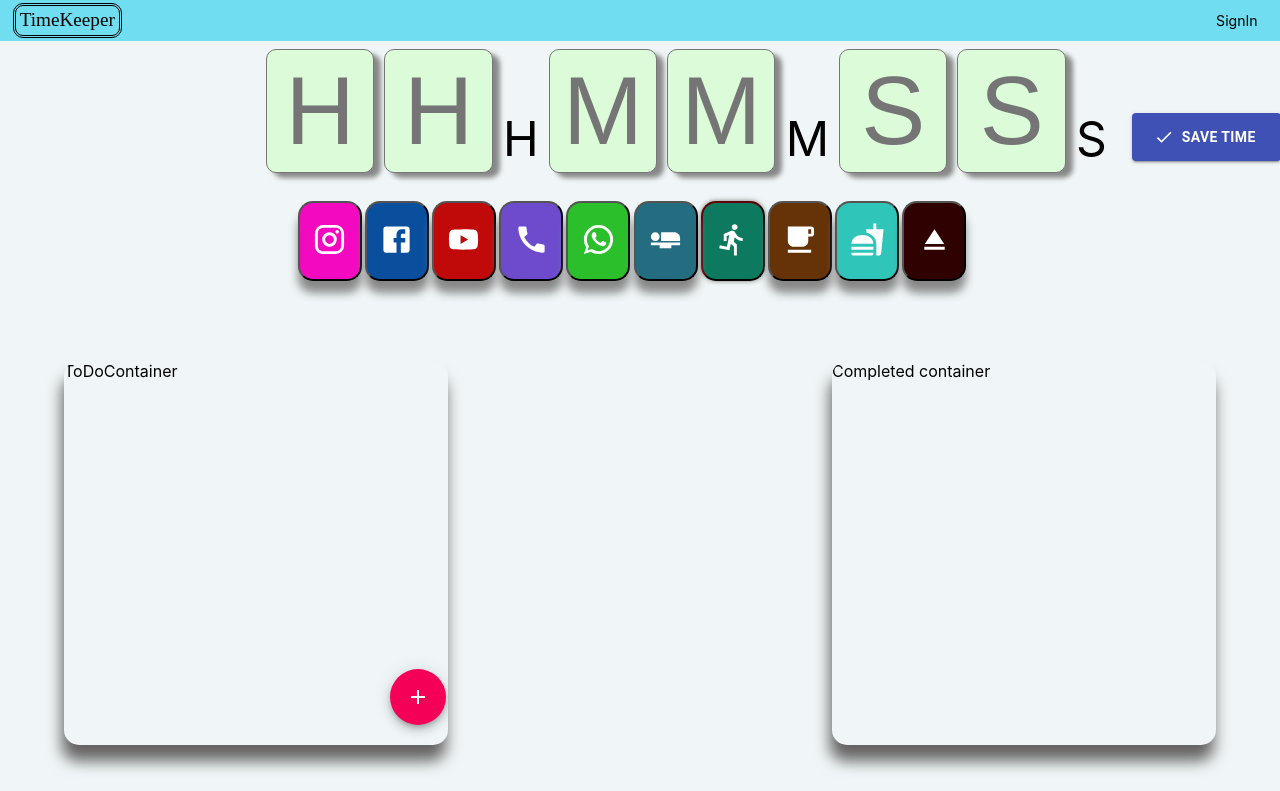
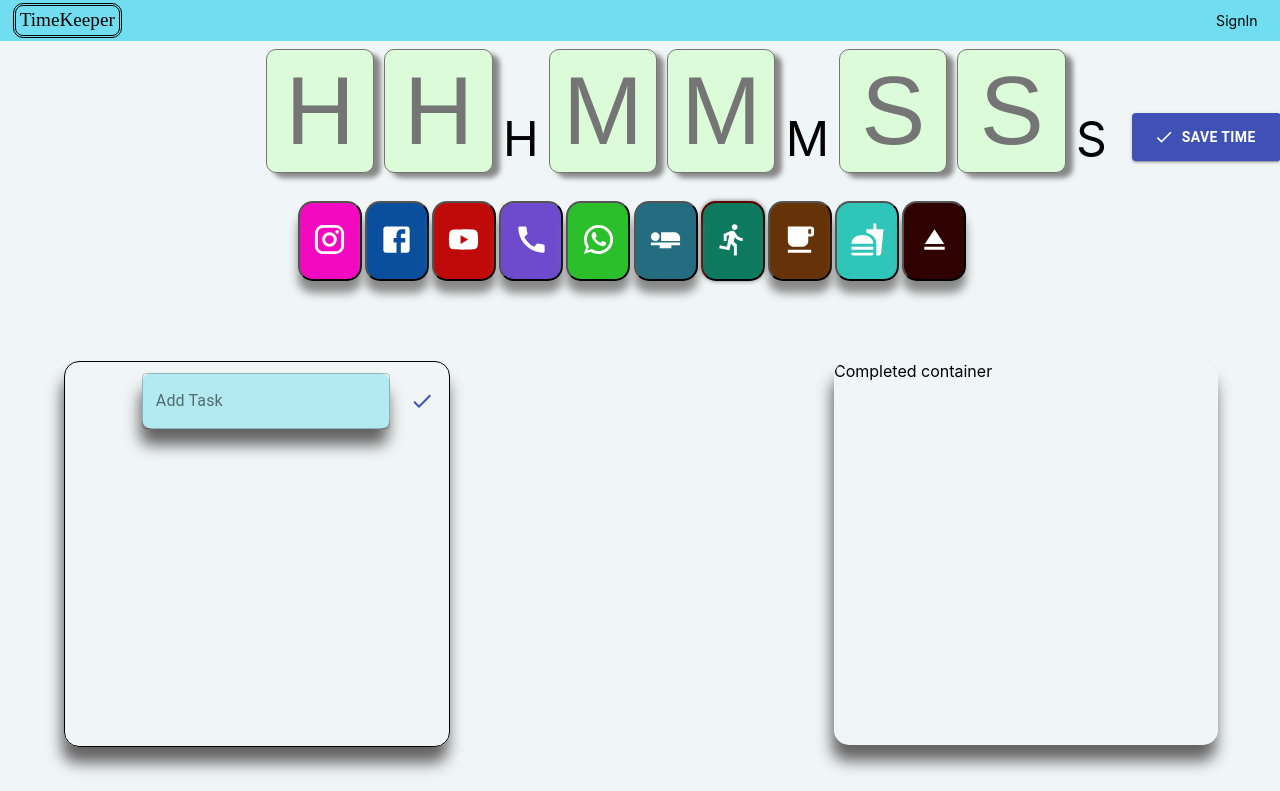
Before and after one commit to rupamswain1/timeKeeper, a React (Create React App) app in the folder timekeeper-frontend/: page / in a window 1280 px wide. Shown: the top 791 px of the page. Built offline with nearby package versions, Linux system fonts and the light colour scheme.

Commit message:
UI imporverment

```diff
--- a/timekeeper-frontend/src/components/toDoTaskContainer/ToDoTaskContainer.component.jsx
+++ b/timekeeper-frontend/src/components/toDoTaskContainer/ToDoTaskContainer.component.jsx
@@ -1,18 +1,27 @@
 import React from 'react';
 import './ToDoTaskContainer.style.scss'
 import Tooltip from '@material-ui/core/Tooltip';
+import TextField from '@material-ui/core/TextField'
+import Button from '@material-ui/core/Button';
+import CheckIcon from '@material-ui/icons/Check';
 import Fab from '@material-ui/core/Fab';
 import AddIcon from '@material-ui/icons/Add';
 const ToDoTaskContainer=()=>{
     return(
         <div className='toDoMainContainer'>
-            ToDoContainer
+        <div className='addTaskinpputContainer'>
+            <TextField className='addTaskText' id="outlined-basic" label="Add Task" variant="outlined" color='primary'/>
+            <Button className='addItemIconButton' color="primary" aria-label="add to shopping cart">
+                <CheckIcon/>
+    </Button>
+        </div>
+
             <div className='addIconButton'>
-                <Tooltip title="Add" aria-label="add">
+               { /*<Tooltip title="Add" aria-label="add">
                     <Fab color="secondary">
                         <AddIcon />
                     </Fab>
-                </Tooltip>
+                </Tooltip>*/}
             </div>
         </div>
     )
--- a/timekeeper-frontend/src/components/toDoTaskContainer/ToDoTaskContainer.style.scss
+++ b/timekeeper-frontend/src/components/toDoTaskContainer/ToDoTaskContainer.style.scss
@@ -1,7 +1,7 @@
 .toDoMainContainer{
     position: relative;
-   // border-width: 1px;
-    //border-style: solid;;
+    border-width: 1px;
+    border-style: solid;;
     width: 30%;
     border-radius: 15px;
     left:5%;
@@ -15,4 +15,29 @@
        left:85%;
        bottom:-75%;
    }
+   .addTaskinpputContainer{
+       position: relative;
+       top:3%;
+       //left:10vw;
+       display: inline;
+      left: 6vw;
+
+       width:100%;
+       display: flex;
+       .addTaskText{
+           position: relative;
+           box-shadow: -2px 16px 15px rgb(100, 98, 98);
+           //left:9vw;
+           background-color: rgb(179, 234, 241);
+           border-radius: 10px;
+           outline: none;
+
+
+       }
+       .addItemIconButton{
+        position: relative;
+        left:0vw;
+       }
+
+   }
 }
```
